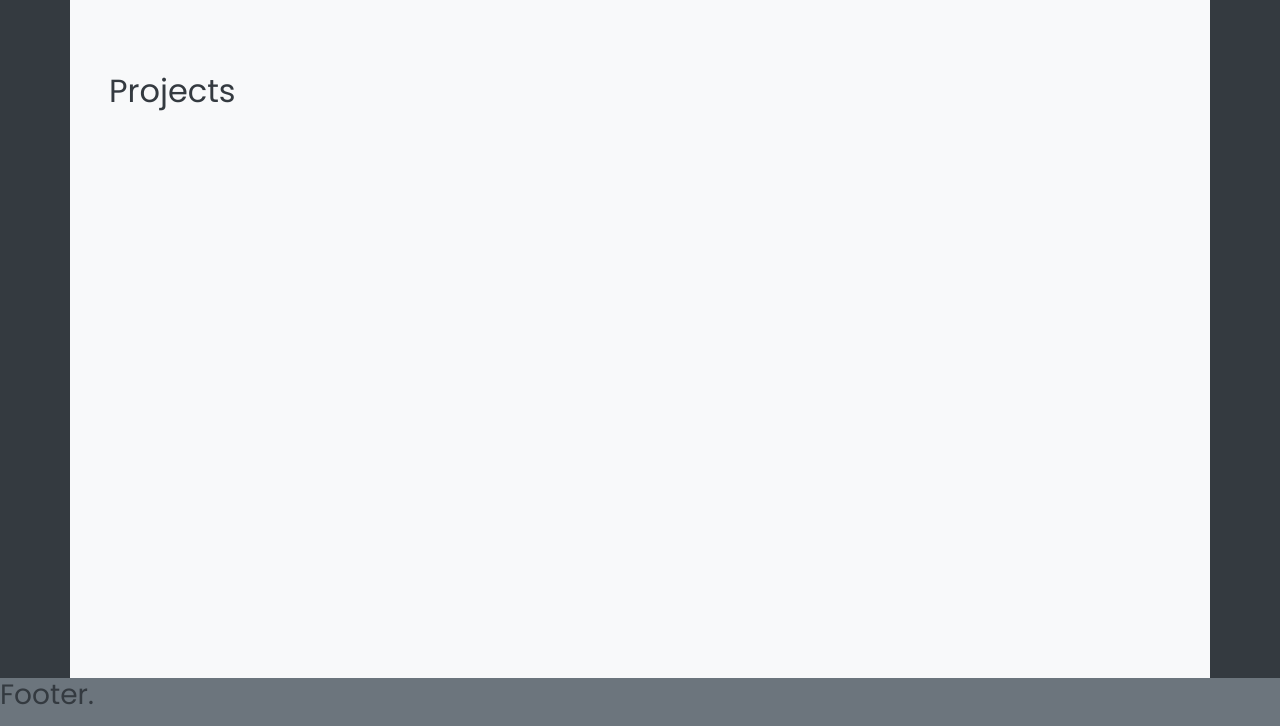
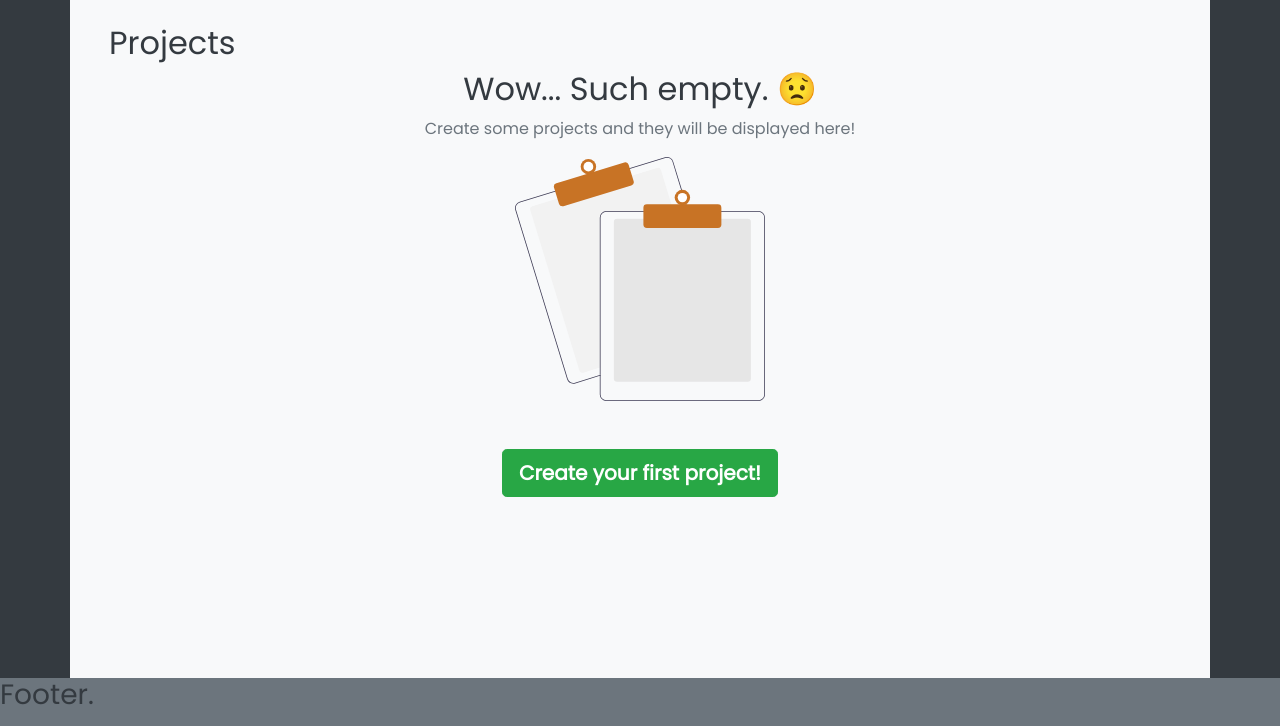
Before and after one commit to lupus-magnus/django-first-project, a Django app: page / in a window 1280 px wide. Shown: the part 74-800 px from the top of the page. Run offline with Django 3.2, Linux system fonts and the light colour scheme; data that the repository does not hold is empty; some libraries are stand-ins or nearby versions.

Commit message:
screen for empty projects list

```diff
--- a/django_first_project/app_projects/templates/app_projects/project.html
+++ b/django_first_project/app_projects/templates/app_projects/project.html
@@ -8,6 +8,8 @@
     flex-wrap
     justify-content-between
     align-items-center
+    pop-anim
+    delay-anim
   "
 >
   <div class="d-flex flex-column">
--- a/django_first_project/app_projects/templates/app_projects/projects.html
+++ b/django_first_project/app_projects/templates/app_projects/projects.html
@@ -4,7 +4,6 @@
 
 <div
   class="
-    my-5
     d-flex
     flex-wrap flex-column
     align-items-center
@@ -12,15 +11,36 @@
     align-items-lg-start
   "
 >
-  {% for project in projects%}
+  {% if projects|length < 1 %}
+
+  <div
+    class="w-100 d-flex flex-column justify-content-center align-items-center"
+  >
+    <h2>Wow... Such empty. 😟</h2>
+    <p class="text-muted">
+      Create some projects and they will be displayed here!
+    </p>
+    <img
+      width="250px"
+      class="img-fluid"
+      src="{% static 'assets/images/empty.svg' %}"
+    />
+    <a href="/create">
+      <button class="btn btn-lg btn-success mt-5 font-weight-bold">
+        Create your first project!
+      </button>
+    </a>
+  </div>
+
+  {% else %} {% for project in projects%}
 
   <div class="p-1 col-lg-4 pop-anim delay-anim">
     <a href="/project/{{project.id}}">
-      <div style="width: 20rem" class="card m-1 p-3">
+      <div class="card m-1 p-3">
+        <!-- style="width: 20rem" -->
         <img
           class="card-img-top"
           src="{% static 'assets/images/default_project.svg' %}"
-          alt="Card image cap"
         />
         <div class="card-body">
           <h3 class="card-title">{{project.title|truncatechars:10}}</h3>
@@ -45,6 +65,6 @@
     </a>
   </div>
 
-  {% endfor %}
+  {% endfor %} {% endif %}
 </div>
 {% endblock content %}
--- a/django_first_project/templates/main.html
+++ b/django_first_project/templates/main.html
@@ -52,14 +52,13 @@
     </nav>
     <div class="container px-0">
       <!-- <img
+        height="200px"
         class="img-fluid px-0"
         src="{% static 'assets/images/cover2.png' %}"
       /> -->
     </div>
     <main class="container bg-light">
-      <section class="mt-5 p-4">
-        {% block content %} {% endblock content %}
-      </section>
+      <section class="p-4">{% block content %} {% endblock content %}</section>
     </main>
 
     <footer class="bg-secondary">
```
Also changed, not shown: django_first_project/app_projects/templates/app_projects/delete.html (+6 -6 lines), django_first_project/static/assets/images/empty.svg (added).
